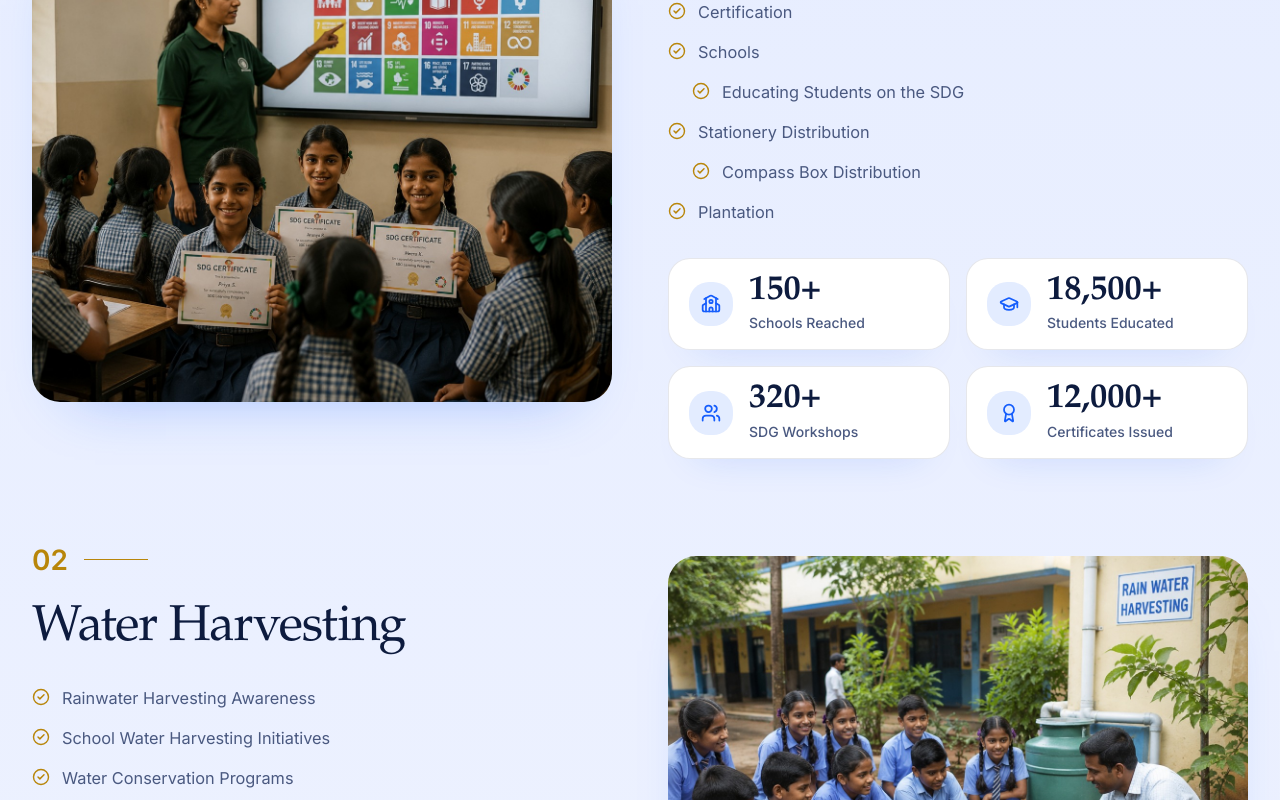
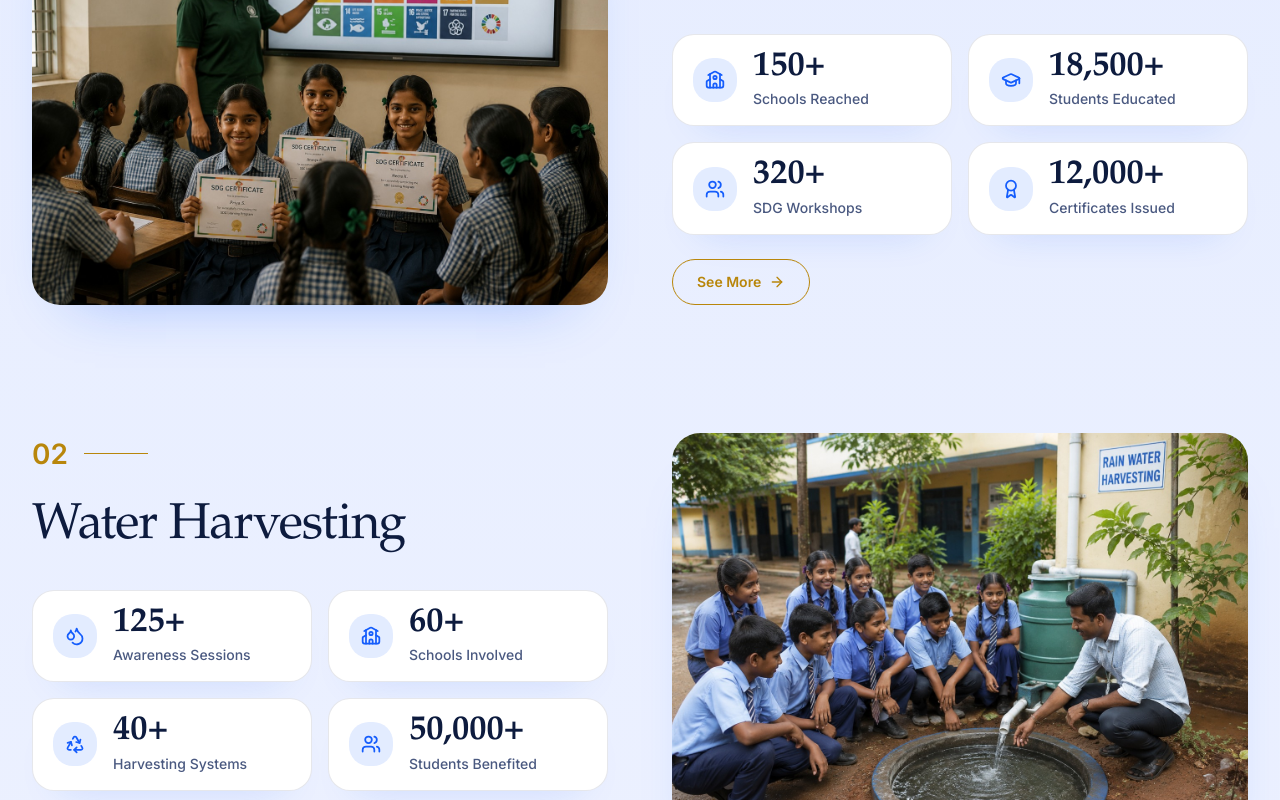
Before and after one commit to pavan290805/stepup-for-sdg, a Next.js app: page /impact in a window 1280 px wide. Shown: the part 980-1780 px from the top of the page. Built offline with nearby package versions, Linux system fonts and the light colour scheme.

Commit message:
updated the dashboard

```diff
--- a/app/components/site/LiveImpactMap.tsx
+++ b/app/components/site/LiveImpactMap.tsx
@@ -246,18 +246,13 @@ export function LiveImpactMap() {
           overflow: visible !important;
         }
         .custom-india-map svg path {
-          fill: ${isDark ? "#1e293b" : "#f8fafc"} !important;
-          stroke: ${isDark ? "#475569" : "#475569"} !important;
+          fill: ${isDark ? "#1e293b" : "#f8fafc"};
+          stroke: #475569;
           stroke-width: 1.5px !important;
           cursor: pointer !important;
           pointer-events: auto !important;
           paint-order: stroke fill !important;
           transition: fill 0.25s ease, stroke 0.25s ease, stroke-width 0.25s ease !important;
-        }
-        .custom-india-map svg path:hover {
-          fill: ${isDark ? "#1e3a8a" : "#3b82f6"} !important;
-          stroke: #ffffff !important;
-          stroke-width: 2.5px !important;
         }
       `}} />
 
--- a/app/globals.css
+++ b/app/globals.css
@@ -1105,12 +1105,7 @@
   border: 1px solid rgba(13, 27, 62, 0.08);
   transition: background 0.6s ease;
 }
-.vm-card:hover .vm-surface {
-  background:
-    radial-gradient(120% 90% at 0% 0%, rgba(0, 194, 255, 0.16), transparent 55%),
-    radial-gradient(120% 90% at 100% 100%, rgba(0, 208, 132, 0.16), transparent 55%),
-    rgba(255, 255, 255, 0.92);
-}
+
 
 /* Glowing icon badge */
 .vm-icon {
@@ -1124,35 +1119,17 @@
   box-shadow: 0 0 38px rgba(0, 208, 132, 0.65);
 }
 
-/* Text color transitions for hover state */
+/* Text color transitions */
 .vm-card .vm-surface h3,
 .vm-card .vm-surface h4,
 .vm-card .vm-surface p,
-.vm-card .vm-surface span,
-.vm-card .vm-icon {
-  transition: color 0.3s ease;
-}
-
-/* All text white on hover - dark mode */
-.vm-card:hover .vm-surface h3,
-.vm-card:hover .vm-surface h4,
-.vm-card:hover .vm-surface p,
-.vm-card:hover .vm-surface span {
-  color: #ffffff !important;
-}
-
-.vm-card:hover .vm-icon {
-  color: #ffffff !important;
+.vm-card .vm-surface span {
+  transition: none;
 }
 
 .vm-highlight {
   border-color: #00c2ff;
   color: #00d084;
-  transition: color 0.3s ease;
-}
-
-.vm-card:hover .vm-highlight {
-  color: #ffffff !important;
 }
 
 .vm-stat {
--- a/app/impact/page.tsx
+++ b/app/impact/page.tsx
@@ -4,8 +4,8 @@ import Link from "next/link";
 import {
   ArrowRight,
   Award,
+  Briefcase,
   BriefcaseBusiness,
-  CheckCircle2,
   Droplets,
   GraduationCap,
   Handshake,
@@ -14,6 +14,7 @@ import {
   Recycle,
   School,
   Sparkles,
+  Star,
   Trash2,
   Trees,
   Users,
@@ -56,14 +57,7 @@ const sections: ImpactSection[] = [
     title: "Teaching SDG",
     image: "/assets/images/1.jpeg",
     imageAlt: "Students learning about the Sustainable Development Goals in a classroom",
-    bullets: [
-      { label: "Certification" },
-      { label: "Schools" },
-      { label: "Educating Students on the SDG", indent: true },
-      { label: "Stationery Distribution" },
-      { label: "Compass Box Distribution", indent: true },
-      { label: "Plantation" },
-    ],
+    bullets: [],
     metrics: [
       { icon: School, value: "150+", label: "Schools Reached" },
       { icon: GraduationCap, value: "18,500+", label: "Students Educated" },
@@ -76,12 +70,7 @@ const sections: ImpactSection[] = [
     title: "Water Harvesting",
     image: "/assets/images/2.jpeg",
     imageAlt: "Students gathered around a rainwater harvesting system",
-    bullets: [
-      { label: "Rainwater Harvesting Awareness" },
-      { label: "School Water Harvesting Initiatives" },
-      { label: "Water Conservation Programs" },
-      { label: "Sustainable Water Management" },
-    ],
+    bullets: [],
     metrics: [
       { icon: Droplets, value: "125+", label: "Awareness Sessions" },
       { icon: School, value: "60+", label: "Schools Involved" },
@@ -94,12 +83,7 @@ const sections: ImpactSection[] = [
     title: "Community Clean Drive",
     image: "/assets/images/3.jpeg",
     imageAlt: "Volunteers cleaning a public space during a community drive",
-    bullets: [
-      { label: "Community Cleanliness Campaigns" },
-      { label: "Waste Collection Drives" },
-      { label: "Environmental Awareness Programs" },
-      { label: "Volunteer Engagement Activities" },
-    ],
+    bullets: [],
     metrics: [
       { icon: Trash2, value: "200+", label: "Clean Drives" },
       { icon: Users, value: "15,000+", label: "Volunteers Engaged" },
@@ -112,18 +96,25 @@ const sections: ImpactSection[] = [
     title: "Different Career Exposure",
     image: fourthImage,
     imageAlt: "Students exploring different career paths and industry opportunities",
-    bullets: [
-      { label: "Career Guidance Sessions" },
-      { label: "Industry Expert Talks" },
-      { label: "Skill Development Workshops" },
-      { label: "Corporate Exposure Programs" },
-      { label: "Career Awareness Programs" },
-    ],
+    bullets: [],
     metrics: [
       { icon: BriefcaseBusiness, value: "250+", label: "Career Sessions" },
       { icon: Handshake, value: "20+", label: "Industry Experts" },
       { icon: GraduationCap, value: "10,000+", label: "Students Reached" },
       { icon: Sparkles, value: "95%", label: "Positive Feedback" },
+    ],
+  },
+  {
+    number: "05",
+    title: "Fellowship",
+    image: "/sdg/cg.png",
+    imageAlt: "Industry experts guiding students toward future careers and innovation",
+    bullets: [],
+    metrics: [
+      { icon: Briefcase, value: "100+", label: "Fellows Enrolled" },
+      { icon: Star, value: "50+", label: "Mentors & Experts" },
+      { icon: GraduationCap, value: "5,000+", label: "Students Guided" },
+      { icon: Sparkles, value: "90%", label: "Placement Rate" },
     ],
   },
 ];
@@ -184,74 +175,57 @@ function ImpactBlock({
   reverse?: boolean;
 }) {
   return (
-    <section className="py-7 md:py-10">
-      <div className="grid items-center gap-10 lg:grid-cols-2 lg:gap-14">
-        <div className={reverse ? "lg:order-2" : undefined}>
+    <section className="py-10 md:py-16">
+      <div className="grid items-stretch gap-10 lg:grid-cols-2 lg:gap-16">
+        <div className={`flex flex-col ${reverse ? "lg:order-2" : ""}`}>
           <div
-            className="relative overflow-hidden rounded-[28px]"
+            className="relative flex-1 overflow-hidden rounded-[28px]"
             style={{
               background: "var(--card)",
               boxShadow: "0 32px 60px -42px rgba(21, 93, 252, 0.4)",
+              minHeight: "420px",
             }}
           >
-            <div className="relative aspect-[1.18/1] w-full">
             <Image
               src={section.image}
               alt={section.imageAlt}
               fill
-                sizes="(max-width: 1024px) 100vw, 55vw"
+              sizes="(max-width: 1024px) 100vw, 50vw"
               className="object-cover"
-                style={
-                  section.imagePosition
-                    ? { objectPosition: section.imagePosition }
-                    : undefined
-                }
+              style={section.imagePosition ? { objectPosition: section.imagePosition } : undefined}
             />
           </div>
         </div>
-        </div>
 
-        <div className={reverse ? "lg:order-1" : undefined}>
+        <div className={`flex flex-col justify-center ${reverse ? "lg:order-1" : ""}`}>
           <div className="flex items-center gap-4">
-            <span
-              className="text-[1.75rem] font-semibold"
-              style={{ color: "var(--gold)" }}
-            >
+            <span className="text-[1.75rem] font-semibold" style={{ color: "var(--gold)" }}>
               {section.number}
             </span>
             <span className="h-px w-16" style={{ background: "var(--gold)" }} />
           </div>
 
           <h2
-            className="mt-4 text-4xl leading-tight md:text-[3.15rem]"
+            className="mt-5 text-4xl leading-tight md:text-[3.15rem]"
             style={{ color: "var(--foreground)", fontFamily: headingFont }}
           >
             {section.title}
           </h2>
 
-          <ul className="mt-6 space-y-3">
-            {section.bullets.map((bullet) => (
-              <li
-                key={bullet.label}
-                className={`flex items-start gap-3 text-[1.02rem] leading-7 ${
-                  bullet.indent ? "pl-6" : ""
-                }`}
-                style={{ color: "var(--muted-text)" }}
-              >
-                <CheckCircle2
-                  className="mt-1 h-[18px] w-[18px] shrink-0"
-                  style={{ color: "var(--gold)" }}
-                  strokeWidth={1.9}
-                />
-                <span>{bullet.label}</span>
-              </li>
-            ))}
-          </ul>
-
           <div className="mt-8 grid gap-4 sm:grid-cols-2">
             {section.metrics.map((metric) => (
               <MetricCard key={metric.label} metric={metric} />
             ))}
+          </div>
+
+          <div className="mt-6">
+            <Link
+              href="/projects"
+              className="inline-flex items-center gap-2 rounded-full border px-6 py-3 text-sm font-semibold transition hover:-translate-y-0.5 hover:brightness-105"
+              style={{ borderColor: "var(--gold)", color: "var(--gold)" }}
+            >
+              See More <ArrowRight className="h-4 w-4" />
+            </Link>
           </div>
         </div>
       </div>
--- a/app/page.tsx
+++ b/app/page.tsx
@@ -86,7 +86,7 @@ function RahiniHome() {
         <HeroBgSlideshow />
 
         {/* Dark overlay */}
-        <div className="absolute inset-0 pointer-events-none" style={{ background: "linear-gradient(135deg,rgba(2,6,18,0.82) 0%,rgba(4,10,24,0.75) 55%,rgba(2,6,16,0.82) 100%)", zIndex: 1 }} />
+        <div className="absolute inset-0 pointer-events-none" style={{ background: "linear-gradient(135deg,rgba(2,6,18,0.35) 0%,rgba(4,10,24,0.28) 55%,rgba(2,6,16,0.35) 100%)", zIndex: 1 }} />
 
         {/* Aurora blobs */}
         <div className="absolute pointer-events-none rounded-full blur-[140px]" style={{ width: 700, height: 500, top: "-10%", left: "-5%", background: "radial-gradient(ellipse,rgba(59,130,246,0.30) 0%,rgba(6,182,212,0.12) 55%,transparent 75%)", zIndex: 1 }} />
```
Lines whose indentation alone changed are shown as unchanged.
